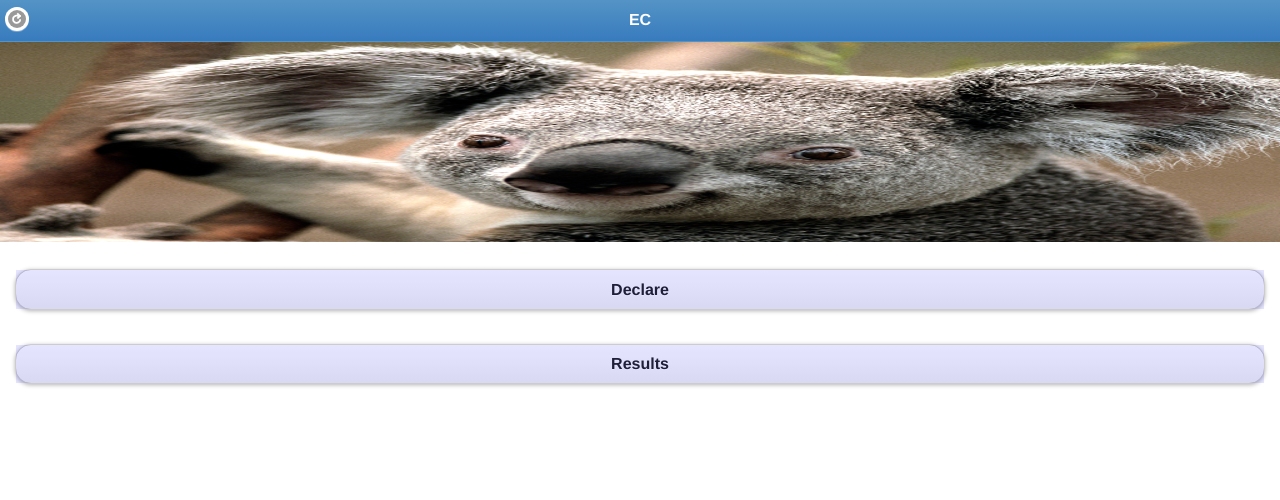
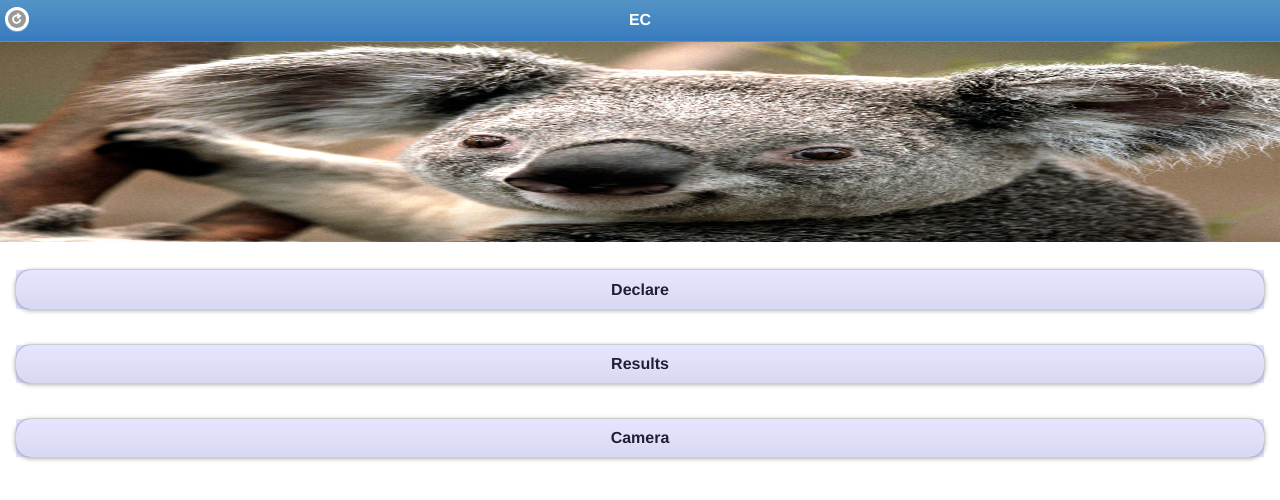
Before and after one commit to makafuifie/EC-App, a plain HTML site: page index.html in a window 1280 px wide. Drawn offline with Linux system fonts and the light colour scheme.

Commit message:
camera added

```diff
--- a/config.xml
+++ b/config.xml
@@ -108,6 +108,8 @@
   </platform>
   <plugin name="cordova-plugin-camera"  />
   <plugin name="cordova-plugin-media-capture" />
+  <plugin name = "cordova-plugin-compat"/>
+  <plugin name = "cordova-plugin-file"/>
   <preference name="android-minSdkVersion" value="1" />
   <preference name="android-maxSdkVersion" value="23" />
   <preference name="android-targetSdkVersion" value="21" />
--- a/index.html
+++ b/index.html
@@ -27,6 +27,7 @@
 		<script src="js/app/app.js"></script>
 		<script src="js/app/bootstrap.js"></script>
 		<script src="js/lib/jquery.mobile.js"></script>
+		<script src="index.js"></script>
 		<style>
 			.ui-selectmenu.ui-popup .ui-input-search {
 				margin-left: .5em;
@@ -69,6 +70,10 @@
 				<button>Results</button>
 				 </a>
 				<br/>
+				<a href="#camera"  id="capturePhoto"  data-transition="pop">
+				<button> Camera</button>
+				 </a>
+				<br />
 			</div><!-- /content -->
 		</div><!-- /page -->
 
@@ -130,7 +135,8 @@
 				<br />
 			</div><!-- /content -->
 		</div><!-- /page -->
-	</body>
+
+
 	<script>
 		$.mobile.document
 		// "filter-menu-menu" is the ID generated for the listview when it is created
```
